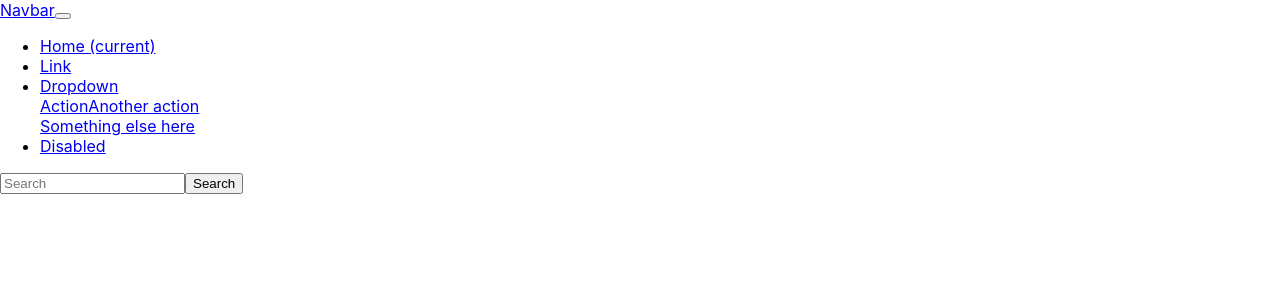
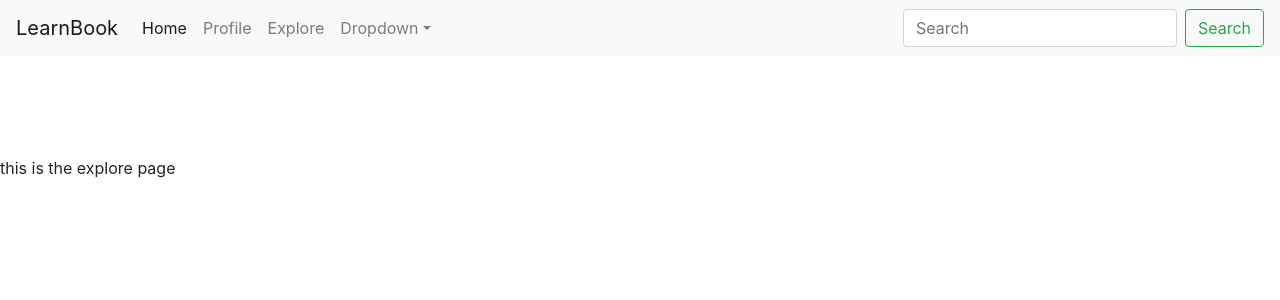
Before and after one commit to hyjin123/learn-book, a React (Create React App) app in the folder front-end/: page /explore in a window 1280 px wide. Shown: the top 300 px of the page. Built offline with nearby package versions, Linux system fonts and the light colour scheme.

Commit message:
Navbar is incorporated into the single page

```diff
--- a/front-end/public/index.html
+++ b/front-end/public/index.html
@@ -1,14 +1,14 @@
 <!DOCTYPE html>
 <html lang="en">
+
 <head>
   <meta charset="utf-8" />
   <link rel="icon" href="%PUBLIC_URL%/favicon.ico" />
+  <link rel="stylesheet" href="https://cdn.jsdelivr.net/npm/bootstrap@4.0.0/dist/css/bootstrap.min.css"
+    integrity="sha384-Gn5384xqQ1aoWXA+058RXPxPg6fy4IWvTNh0E263XmFcJlSAwiGgFAW/dAiS6JXm" crossorigin="anonymous">
   <meta name="viewport" content="width=device-width, initial-scale=1" />
   <meta name="theme-color" content="#000000" />
-    <meta
-      name="description"
-      content="Web site created using create-react-app"
-    />
+  <meta name="description" content="Web site created using create-react-app" />
   <link rel="apple-touch-icon" href="%PUBLIC_URL%/logo192.png" />
   <!--
       manifest.json provides metadata used when your web app is installed on a
@@ -26,8 +26,18 @@
     -->
   <title>React App</title>
 </head>
+
 <body>
   <noscript>You need to enable JavaScript to run this app.</noscript>
+  <script src="https://code.jquery.com/jquery-3.2.1.slim.min.js"
+    integrity="sha384-KJ3o2DKtIkvYIK3UENzmM7KCkRr/rE9/Qpg6aAZGJwFDMVNA/GpGFF93hXpG5KkN"
+    crossorigin="anonymous"></script>
+  <script src="https://cdn.jsdelivr.net/npm/popper.js@1.12.9/dist/umd/popper.min.js"
+    integrity="sha384-ApNbgh9B+Y1QKtv3Rn7W3mgPxhU9K/ScQsAP7hUibX39j7fakFPskvXusvfa0b4Q"
+    crossorigin="anonymous"></script>
+  <script src="https://cdn.jsdelivr.net/npm/bootstrap@4.0.0/dist/js/bootstrap.min.js"
+    integrity="sha384-JZR6Spejh4U02d8jOt6vLEHfe/JQGiRRSQQxSfFWpi1MquVdAyjUar5+76PVCmYl"
+    crossorigin="anonymous"></script>
   <div id="root"></div>
   <!--
       This HTML file is a template.
@@ -40,4 +50,5 @@
       To create a production bundle, use `npm run build` or `yarn build`.
     -->
 </body>
+
 </html>
--- a/front-end/src/App.css
+++ b/front-end/src/App.css
@@ -1,38 +1,3 @@
-.App {
-  text-align: center;
+.homepage {
+  margin-top: 100px;
 }
-
-.App-logo {
-  height: 40vmin;
-  pointer-events: none;
-}
-
-@media (prefers-reduced-motion: no-preference) {
-  .App-logo {
-    animation: App-logo-spin infinite 20s linear;
-  }
-}
-
-.App-header {
-  background-color: #282c34;
-  min-height: 100vh;
-  display: flex;
-  flex-direction: column;
-  align-items: center;
-  justify-content: center;
-  font-size: calc(10px + 2vmin);
-  color: white;
-}
-
-.App-link {
-  color: #61dafb;
-}
-
-@keyframes App-logo-spin {
-  from {
-    transform: rotate(0deg);
-  }
-  to {
-    transform: rotate(360deg);
-  }
-}
--- a/front-end/src/App.js
+++ b/front-end/src/App.js
@@ -1,11 +1,17 @@
-import logo from "./logo.svg";
+import { BrowserRouter, Routes, Route, Router, Switch } from "react-router-dom";
 import "./App.css";
+import HomePage from "./MainPage/HomePage";
 import Navbar from "./Navigation/Navbar";
+import Explore from "./MainPage/Explore";
 
 function App() {
   return (
     <div>
       <Navbar />
+      <Routes>
+        <Route path="/" element={<HomePage />} />
+        <Route path="/explore" element={<Explore />} />
+      </Routes>
     </div>
   );
 }
--- /dev/null
+++ b/front-end/src/MainPage/Explore.js
@@ -0,0 +1,7 @@
+import React from "react";
+
+const Explore = () => {
+  return <div className="homepage">this is the explore page</div>;
+};
+
+export default Explore;
--- /dev/null
+++ b/front-end/src/MainPage/HomePage.js
@@ -0,0 +1,7 @@
+import React from "react";
+
+const HomePage = () => {
+  return <div className="homepage">hello</div>;
+};
+
+export default HomePage;
--- a/front-end/src/Navigation/Navbar.js
+++ b/front-end/src/Navigation/Navbar.js
@@ -3,8 +3,8 @@ import React from "react";
 const Navbar = () => {
   return (
     <nav class="navbar navbar-expand-lg navbar-light bg-light">
-      <a class="navbar-brand" href="#">
-        Navbar
+      <a class="navbar-brand" href="/">
+        LearnBook
       </a>
       <button
         class="navbar-toggler"
@@ -27,7 +27,12 @@ const Navbar = () => {
           </li>
           <li class="nav-item">
             <a class="nav-link" href="#">
-              Link
+              Profile
+            </a>
+          </li>
+          <li class="nav-item">
+            <a class="nav-link" href="/explore">
+              Explore
             </a>
           </li>
           <li class="nav-item dropdown">
@@ -55,11 +60,6 @@ const Navbar = () => {
               </a>
             </div>
           </li>
-          <li class="nav-item">
-            <a class="nav-link disabled" href="#">
-              Disabled
-            </a>
-          </li>
         </ul>
         <form class="form-inline my-2 my-lg-0">
           <input
--- a/front-end/src/index.js
+++ b/front-end/src/index.js
@@ -1,14 +1,15 @@
 import React from "react";
 import ReactDOM from "react-dom/client";
+import { BrowserRouter } from "react-router-dom";
 import "./index.css";
 import App from "./App";
 import reportWebVitals from "./reportWebVitals";
 
 const root = ReactDOM.createRoot(document.getElementById("root"));
 root.render(
-  <React.StrictMode>
+  <BrowserRouter>
     <App />
-  </React.StrictMode>
+  </BrowserRouter>
 );
 
 // If you want to start measuring performance in your app, pass a function
```
Also changed, not shown: 1 other file (tests, documents, lock files or other folders). Lines whose indentation alone changed are shown as unchanged.
